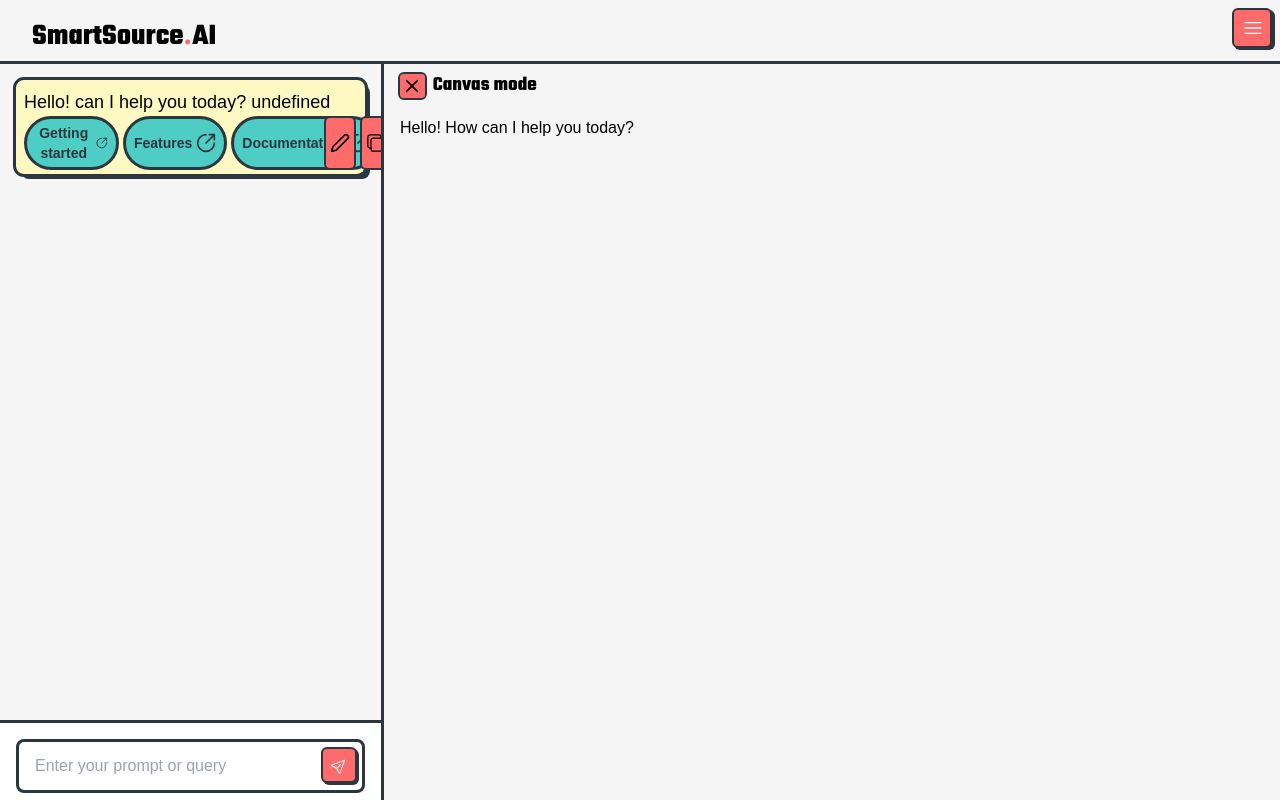
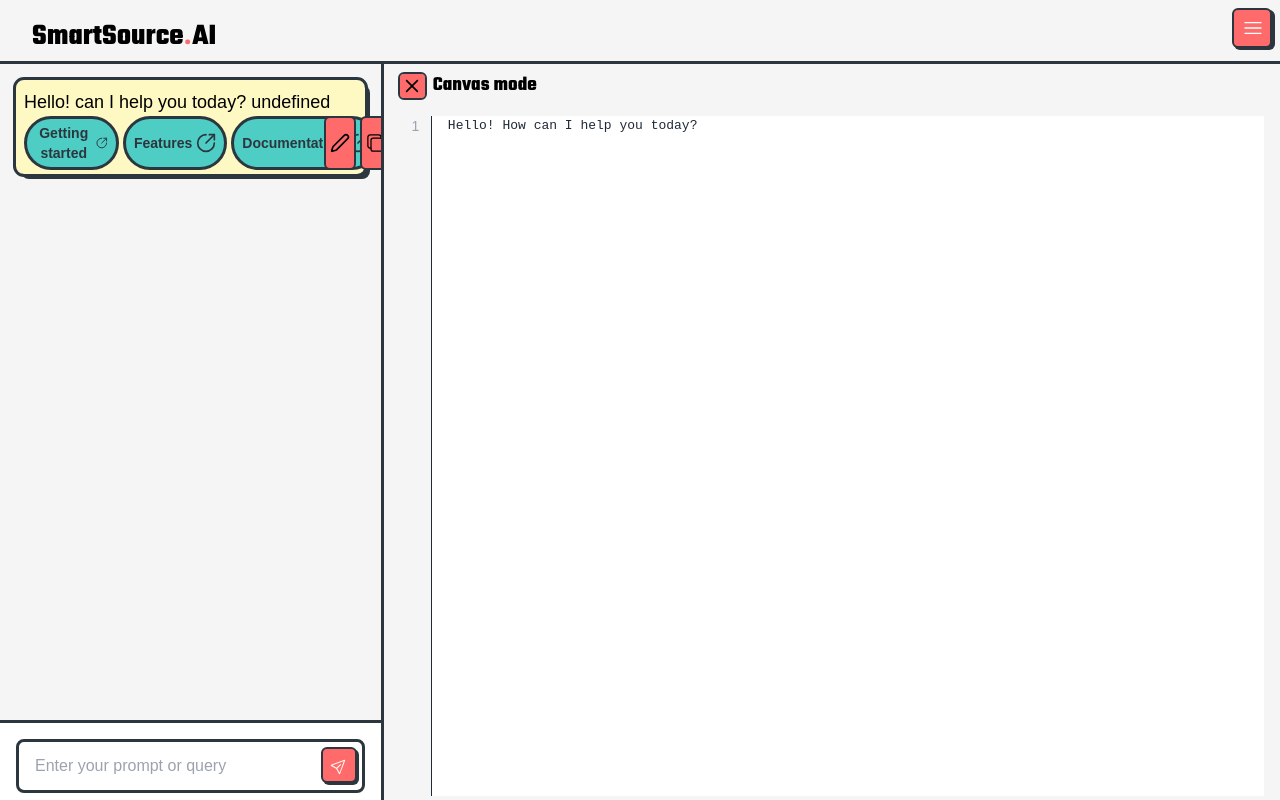
Before and after one commit to HarshMasaye06/ssai_ui, a Next.js app: page / in a window 1280 px wide. Both pictures are taken after a click on the button 763 px from the left and 133 px from the top of the page. Built offline with nearby package versions, Linux system fonts and the light colour scheme.

Commit message:
edit canvas text area partial implementation

```diff
--- a/src/app/page.jsx
+++ b/src/app/page.jsx
@@ -30,13 +30,8 @@ export default function Home() {
   function generateRandomLorem() {
     const lorem =
       "Lorem ipsum dolor sit amet, consectetur adipiscing elit. Sed do eiusmod tempor incididunt ut labore et dolore magna aliqua. Ut enim ad minim veniam, quis nostrud exercitation ullamco laboris nisi ut aliquip ex ea commodo consequat. Duis aute irure dolor in reprehenderit in voluptate velit esse cillum dolore eu fugiat nulla pariatur. Excepteur sint occaecat cupidatat non proident, sunt in culpa qui officia deserunt mollit anim id est laborum.";
-    // Split the text into an array of words
     const words = lorem.split(" ");
-
-    // Generate a random size between 10 and 50
     const wordCount = Math.floor(Math.random() * (50 - 10 + 1)) + 10;
-
-    // Select a random slice of words
     return words.slice(0, wordCount).join(" ");
   }
 
@@ -44,20 +39,22 @@ export default function Home() {
     e.preventDefault();
     if (!query.trim()) return;
 
-    // Add user's question
     addMessage({ type: "question", content: query });
     setQuery("");
     setLoading(true);
 
-    // Simulate API delay
     await new Promise((resolve) => setTimeout(resolve, 2000));
 
-    // Add AI's response
-    addMessage({
+    const responses = Array.from({ length: 4 }, (_, index) => ({
       type: "answer",
-      content: generateRandomLorem(),
-      links: ["Related topic 1", "Related topic 2"],
-    });
+      content: `${generateRandomLorem()} (Response ${index + 1})`,
+      links: [
+        `Related topic ${index * 2 + 1}`,
+        `Related topic ${index * 2 + 2}`,
+      ],
+    }));
+
+    responses.forEach((response) => addMessage(response));
     setLoading(false);
   };
 
@@ -65,21 +62,20 @@ export default function Home() {
     <div className="flex h-screen w-screen bg-[#F5F5F5]">
       {isLoading && <LoadingScreen />}
       <SideBar />
-      <div className=" flex flex-col w-full ">
-        {/* Header */}
+      <div className="flex flex-col w-full">
         <Header />
-        {/* ChatArea */}
         <section
-          className={` ${
-            editMode ? " w-[30vw] border-r-[3px] border-[#2C363F]" : ""
-          } h-[82vh] overflow-auto p-4 space-y-4 `}
+          className={`${
+            editMode ? "w-[30vw] border-r-[3px] border-[#2C363F]" : ""
+          } h-[82vh] overflow-auto p-4 space-y-4`}
         >
+          {/* <div className="grid grid-cols-2 gap-4"> */}
           {messages.map((message, i) => {
             const m_len = messages.length;
             return (
-              <div
+              <motion.div
                 key={i}
-                className={` ${
+                className={`${
                   editMode ? "max-w-[30vw] z-50 " : "max-w-[45vw]"
                 }  ${message.type === "question" && "ml-auto"}`}
               >
@@ -90,11 +86,30 @@ export default function Home() {
                   isTyping={isTyping}
                   displayedText={displayedText}
                 />
-              </div>
+                {/* {message.type === "answer" ? (
+                  <div className="grid grid-cols-2 gap-4" >
+                    <MessageBox
+                      message={message}
+                      i={i}
+                      m_len={m_len}
+                      isTyping={isTyping}
+                      displayedText={displayedText}
+                    />
+                  </div>
+                ) : (
+                  <MessageBox
+                    message={message}
+                    i={i}
+                    m_len={m_len}
+                    isTyping={isTyping}
+                    displayedText={displayedText}
+                  />
+                )} */}
+              </motion.div>
             );
           })}
+          {/* </div> */}
         </section>
-        {/* Input Area */}
         <InputBar
           query={query}
           setQuery={setQuery}
--- a/src/components/layout/EditCanvas.jsx
+++ b/src/components/layout/EditCanvas.jsx
@@ -2,6 +2,7 @@ import { useLayout } from "@/hooks/useLayout";
 import { motion } from "framer-motion";
 import { CgClose } from "react-icons/cg";
 import { Teko } from "next/font/google";
+import { useEffect, useState } from "react";
 
 const teko = Teko({
   weight: "700",
@@ -9,7 +10,13 @@ const teko = Teko({
 });
 const EditCanvas = () => {
   const { editMode, editMessage, closeEditMode } = useLayout();
-  console.log(editMessage);
+  const [editableContent, setEditableContent] = useState("");
+
+  useEffect(() => {
+    setEditableContent(editMessage?.content || "");
+  }, [editMessage]);
+
+  console.log(editableContent);
   return (
     <motion.div
       className={`${
@@ -29,8 +36,21 @@ const EditCanvas = () => {
         <h1 className={`${teko.className} text-xl`}>Canvas mode</h1>
       </header>
 
-      <div className=" mt-4 flex justify-between items-center">
-        {editMessage?.content}
+      <div className="mt-4 flex h-[calc(100%-3rem)]">
+        {/* Number Row */}
+        <div className="w-8 flex flex-col items-center text-gray-400 text-sm">
+          {editableContent.split("\n").map((_, i) => (
+            <span key={i}>{i + 1}</span>
+          ))}
+        </div>
+
+        {/* Text Area */}
+        <textarea
+          value={editableContent}
+          onChange={(e) => setEditableContent(e.target.value)}
+          className="w-full h-full resize-none border-l pl-4 focus:outline-none text-gray-800"
+          style={{ fontFamily: "monospace", lineHeight: "1.5" }}
+        />
       </div>
     </motion.div>
   );
--- a/src/components/ui/MessageBox.jsx
+++ b/src/components/ui/MessageBox.jsx
@@ -17,18 +17,13 @@ const MessageBox = ({ message, i, m_len, isTyping, displayedText }) => {
       animate={{ opacity: 1, y: 0 }}
       exit={{ opacity: 0, y: 20 }}
       transition={{ duration: 0.3 }}
-      className={`${
-        // editMode
-        // ? "h-screen w-[30vw] z-50 absolute top-0 left-0 flex flex-col justify-between"
-        // :
-        "outline outline-3 outline-[#2C363F] rounded-lg neubrutalism-shadow"
-      }  px-2 pt-2 pb-1 ${
+      className={`${"outline outline-3 outline-[#2C363F] rounded-lg neubrutalism-shadow"}  px-2 pt-2 pb-1 ${
         message.type === "question"
           ? "bg-green-200 text-[#252525]"
-          : "bg-yellow-100"
+          : "bg-yellow-100  "
       }`}
     >
-      <p className="text-lg">
+      <p className="text-lg h-[90%]">
         {isLatestMessage && message.type === "answer"
           ? displayedText
           : message.content}
@@ -36,7 +31,7 @@ const MessageBox = ({ message, i, m_len, isTyping, displayedText }) => {
           <span className="inline-block w-[2px] h-4 ml-1 bg-[#2C363F] animate-pulse" />
         )}
       </p>
-      <div>
+      <div className=" h-[10%]">
         {message.links && (!isTyping || !isLatestMessage) && (
           <div className="w-full flex justify-evenly">
             {/* Message Links */}
```
